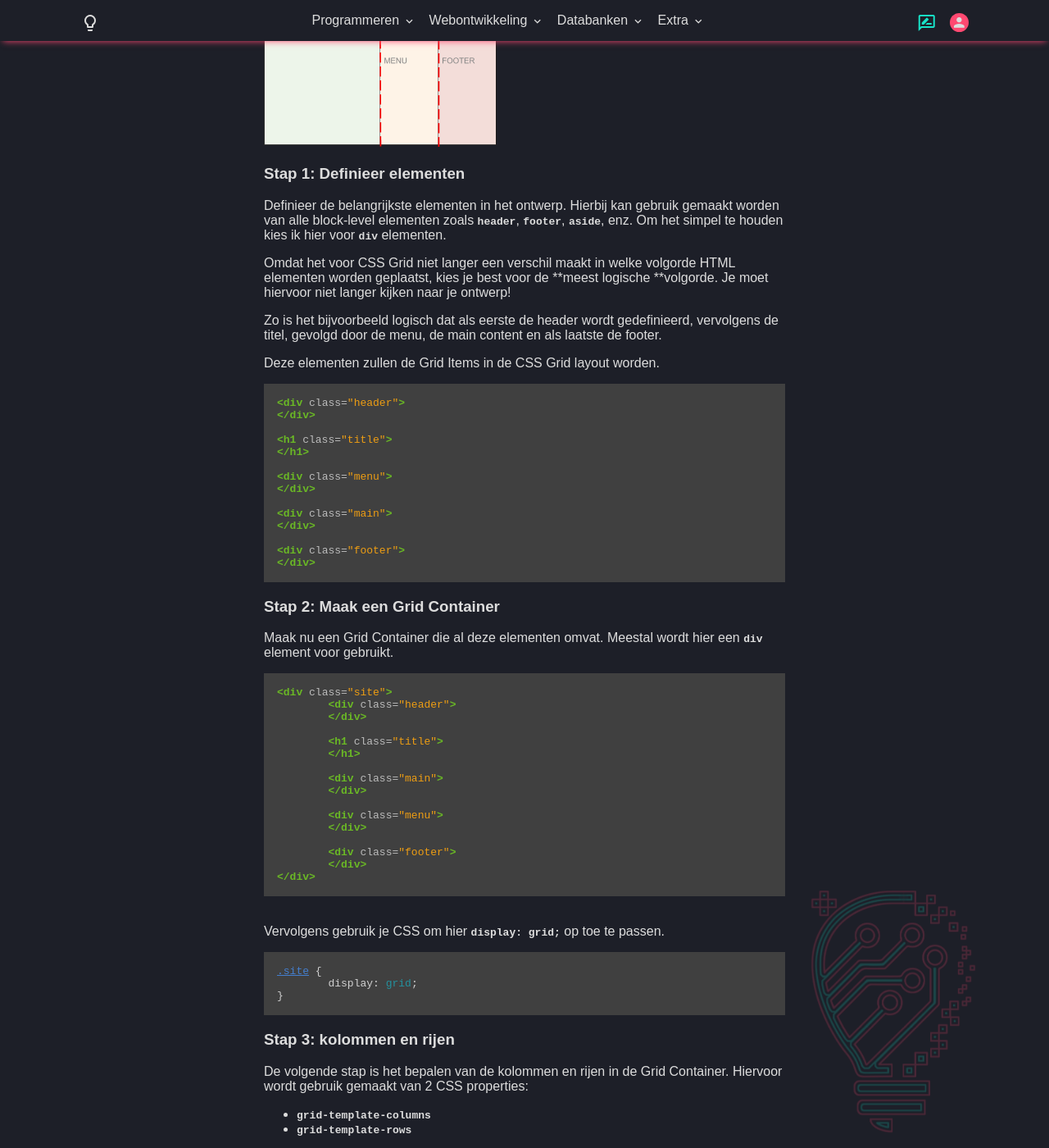
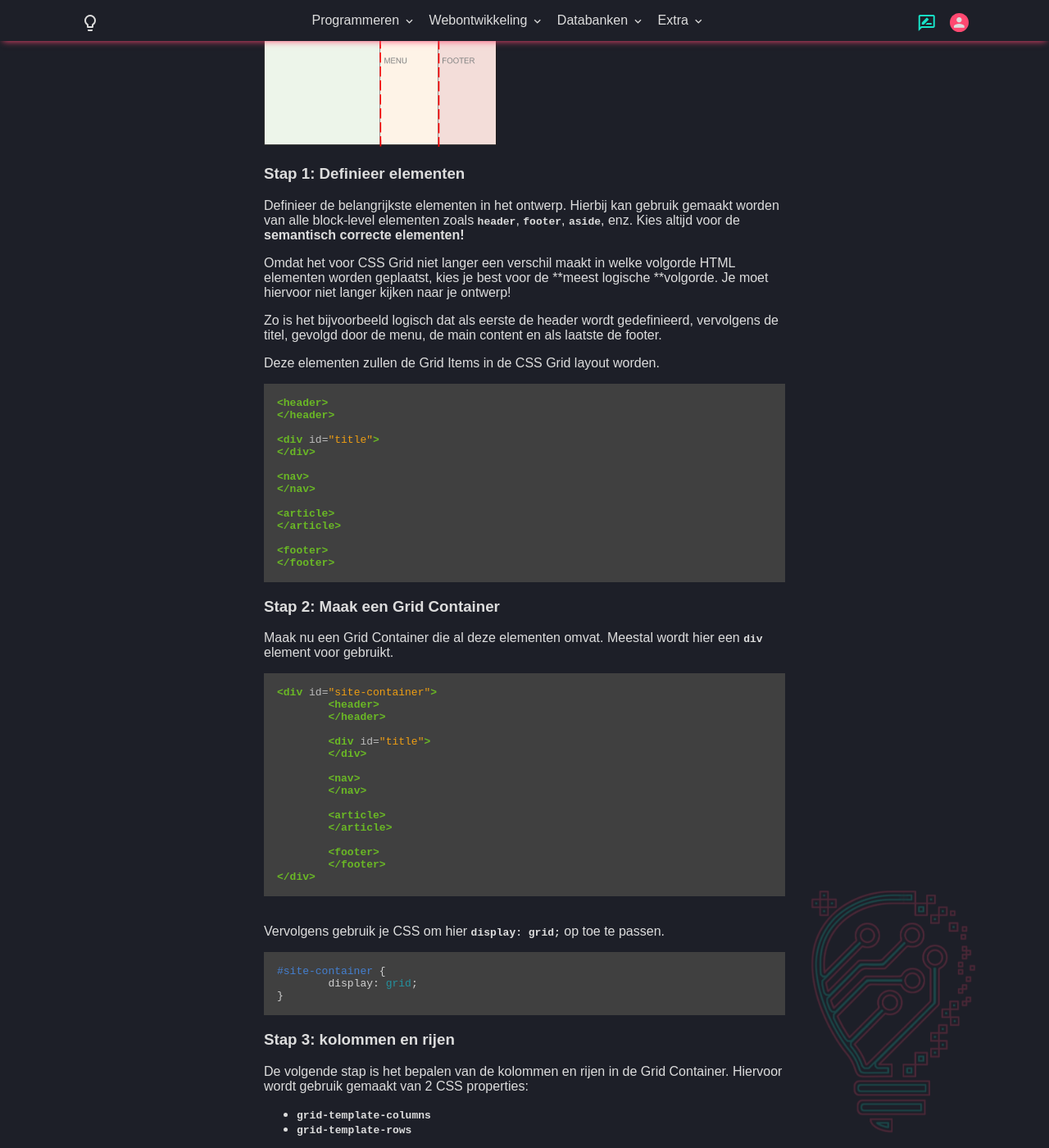
Before and after one commit to T-INFORMATICA/t-informatica.github.io, a Jekyll site: the page built from _courses/webontwikkeling/statische-websites/css-grid.md, in a window 1280 px wide and 1400 px high, scrolled down 2506 px. Shown: the whole window at 82% size. Built offline with Jekyll 4.4.1, drawn with Linux system fonts in a browser that asks for light colours; comment, search, counter and statistics services are not loaded; some of the changed text lies outside the part shown.

Commit message:
Update css-grid.md

````diff
--- a/_courses/webontwikkeling/statische-websites/css-grid.md
+++ b/_courses/webontwikkeling/statische-websites/css-grid.md
@@ -148,7 +148,7 @@ Om een CSS Grid te kunnen gebruiken is het belangrijk om op voorhand, op papier,
 
 ### Stap 1: Definieer elementen
 
-Definieer de belangrijkste elementen in het ontwerp. Hierbij kan gebruik gemaakt worden van alle block-level elementen zoals **`header`**, **`footer`**, **`aside`**, enz. Om het simpel te houden kies ik hier voor **`div`** elementen.
+Definieer de belangrijkste elementen in het ontwerp. Hierbij kan gebruik gemaakt worden van alle block-level elementen zoals **`header`**, **`footer`**, **`aside`**, enz. Kies altijd voor de **semantisch correcte elementen!**
 
 Omdat het voor CSS Grid niet langer een verschil maakt in welke volgorde HTML elementen worden geplaatst, kies je best voor de **meest logische **volgorde. Je moet hiervoor niet langer kijken naar je ontwerp!
 
@@ -158,20 +158,20 @@ Deze elementen zullen de Grid Items in de CSS Grid layout worden.
 
 
 ```html
-<div class="header">
+<header>
+</header>
+
+<div id="title">
 </div>
 
-<h1 class="title">
-</h1>
+<nav>
+</nav>
 
-<div class="menu">
-</div>
+<article>
+</article>
 
-<div class="main">
-</div>
-
-<div class="footer">
-</div>
+<footer>
+</footer>
 ```
 
 
@@ -182,21 +182,21 @@ Maak nu een Grid Container die al deze elementen omvat. Meestal wordt hier een *
 
 
 ```html
-<div class="site">
-	<div class="header">
+<div id="site-container">
+	<header>
+	</header>
+
+	<div id="title">
 	</div>
 
-	<h1 class="title">
-	</h1>
+	<nav>
+	</nav>
 
-	<div class="main">
-	</div>
+	<article>
+	</article>
 
-	<div class="menu">
-	</div>
-
-	<div class="footer">
-	</div>
+	<footer>
+	</footer>
 </div>
 ```
 
@@ -206,7 +206,7 @@ Vervolgens gebruik je CSS om hier **`display: grid;`** op toe te passen.
 
 
 ```css
-.site {
+#site-container {
 	display: grid;
 }
 ```
@@ -229,7 +229,7 @@ Onderstaand voorbeeld maakt dus 3 kolommen, met de eerste en laatste kolom 25 pi
 
 
 ```css
-.site {
+#site-container {
 	grid-template-columns: 25px 50px 25px;
 }
 ```
@@ -250,7 +250,7 @@ Je mag deze waardes door elkaar gebruiken. In onderstaand voorbeeld is de eerste
 
 
 ```css
-.site {
+#site-container {
 	grid-template-columns: 50% 50px 25px;
 }
 ```
@@ -271,21 +271,21 @@ Op dit moment ziet de HTML code er nog steeds als volgt uit:
 
 
 ```html
-<div class="site">
-	<div class="header">
+<div id="site-container">
+	<header>
+	</header>
+
+	<div id="title">
 	</div>
 
-	<h1 class="title">
-	</h1>
+	<nav>
+	</nav>
 
-	<div class="main">
-	</div>
+	<article>
+	</article>
 
-	<div class="menu">
-	</div>
-
-	<div class="footer">
-	</div>
+	<footer>
+	</footer>
 </div>
 ```
 
@@ -294,7 +294,7 @@ En de CSS code ziet er als volgt uit:
 
 
 ```css
-.site {
+#site-container {
 	display: grid;
 	grid-template-columns: 2fr 1fr 1fr;
 	grid-template-rows: auto 1fr 3fr;
@@ -322,7 +322,7 @@ Zo worden ook de Grid Areas “main”, “header”, “menu” en “footer”
 
 
 ```css
-.site {
+#site-container {
 	display: grid;
 	grid-template-columns: 2fr 1fr 1fr;
 	grid-template-rows: auto 1fr 3fr;
@@ -344,7 +344,7 @@ Bijvoorbeeld:
 
 
 ```css
-.site {
+#site-container {
 	display: grid;
 	grid-template-columns: 2fr 1fr 1fr;
 	grid-template-rows: auto 1fr 3fr;
@@ -354,27 +354,27 @@ Bijvoorbeeld:
 		"main menu footer";
 }
 
-.header {
+#site-container>header {
 	grid-area: header;
 	background-color: magenta;
 }
 
-.title {
+#title {
 	grid-area: title;
 	background-color: blue;
 }
 
-.menu {
+#site-container>nav {
 	grid-area: menu;
 	background-color: orange;
 }
 
-.main {
+#site-container>article {
 	grid-area: main;
 	background-color: green;
 }
 
-.footer {
+#site-container>footer {
 	grid-area: footer;
 	background-color: red;
 }
````
